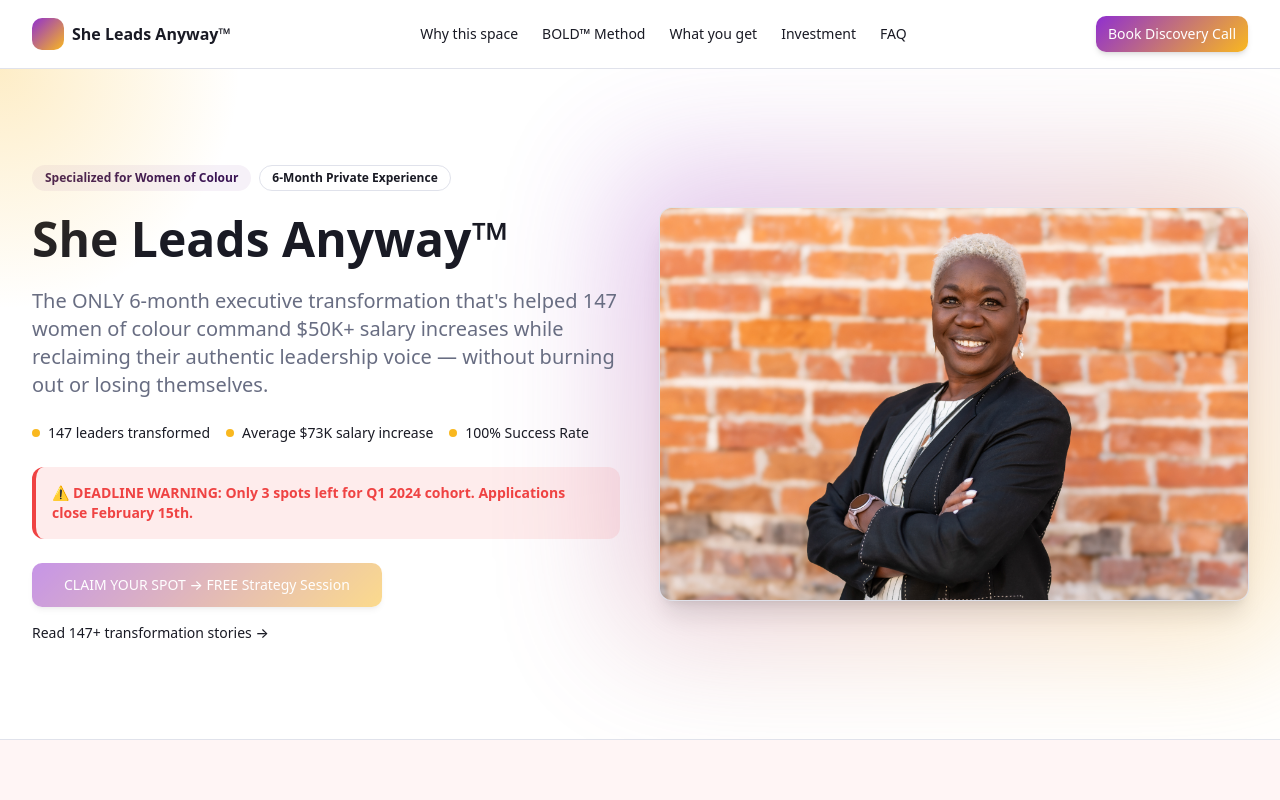
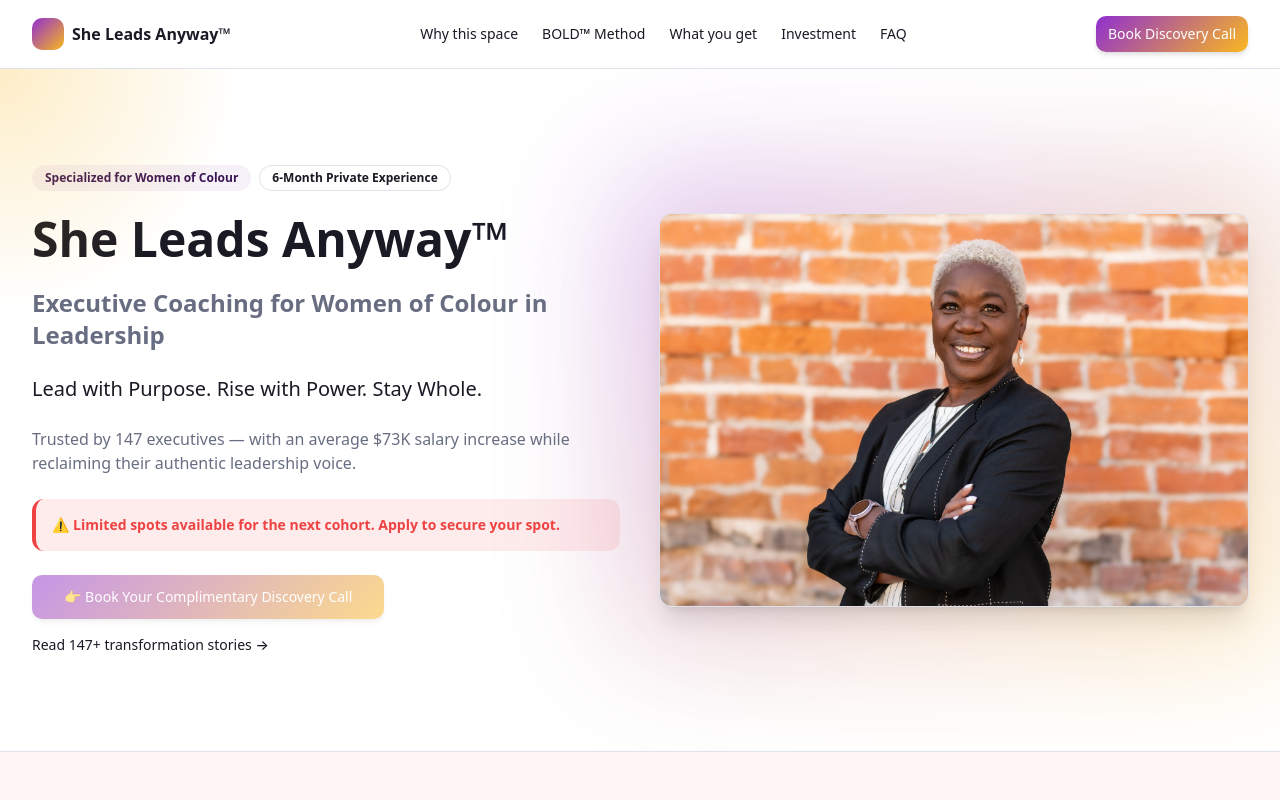
Before and after one commit to izzydoesizzy/she-leads-anyway, a React (Vite) app: page / in a window 1280 px wide. Shown: the top 800 px of the page. Built offline with nearby package versions, Linux system fonts and the light colour scheme.

Commit message:
Update Hero section content

```diff
--- a/src/components/sections/Hero.tsx
+++ b/src/components/sections/Hero.tsx
@@ -23,35 +23,28 @@ const Hero: React.FC = () => {
               She Leads Anyway™
             </h1>
 
-            <p className="text-lg text-muted-foreground md:text-xl">
-              The ONLY 6-month executive transformation that's helped 147 women of colour command $50K+ salary increases while reclaiming their authentic leadership voice — without burning out or losing themselves.
+            <h2 className="text-xl font-semibold text-muted-foreground md:text-2xl">
+              Executive Coaching for Women of Colour in Leadership
+            </h2>
+
+            <p className="text-lg font-medium md:text-xl">
+              Lead with Purpose. Rise with Power. Stay Whole.
             </p>
 
-            <div className="flex flex-wrap items-center gap-4 text-sm font-medium">
-              <div className="flex items-center gap-2">
-                <div className="h-2 w-2 rounded-full bg-accent" />
-                <span>147 leaders transformed</span>
-              </div>
-              <div className="flex items-center gap-2">
-                <div className="h-2 w-2 rounded-full bg-accent" />
-                <span>Average $73K salary increase</span>
-              </div>
-              <div className="flex items-center gap-2">
-                <div className="h-2 w-2 rounded-full bg-accent" />
-                <span>100% Success Rate</span>
-              </div>
-            </div>
+            <p className="text-base text-muted-foreground">
+              Trusted by 147 executives — with an average $73K salary increase while reclaiming their authentic leadership voice.
+            </p>
 
             <div className="rounded-xl border-l-4 border-destructive bg-destructive/10 p-4">
               <p className="font-semibold text-destructive text-sm">
-                ⚠️ DEADLINE WARNING: Only 3 spots left for Q1 2024 cohort. Applications close February 15th.
+                ⚠️ Limited spots available for the next cohort. Apply to secure your spot.
               </p>
             </div>
 
             <div className="flex flex-wrap items-center gap-4">
               <Button variant="hero" size="lg" className="hover-scale pulse" asChild>
                 <a href="https://calendly.com/ameconsulting/coach-session" target="_blank" rel="noopener noreferrer">
-                  CLAIM YOUR SPOT → FREE Strategy Session
+                  👉 Book Your Complimentary Discovery Call
                 </a>
               </Button>
               <a href="#testimonials" className="story-link text-sm font-medium">Read 147+ transformation stories →</a>
```
